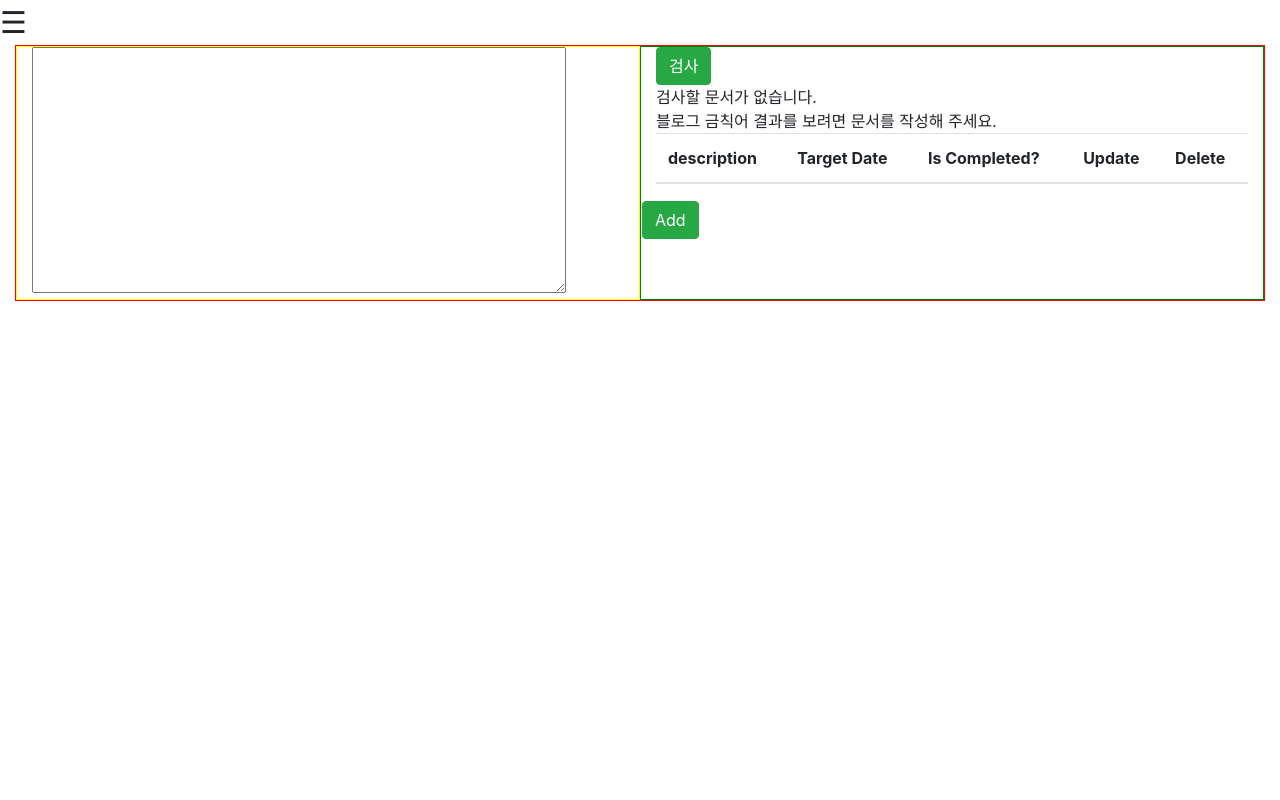
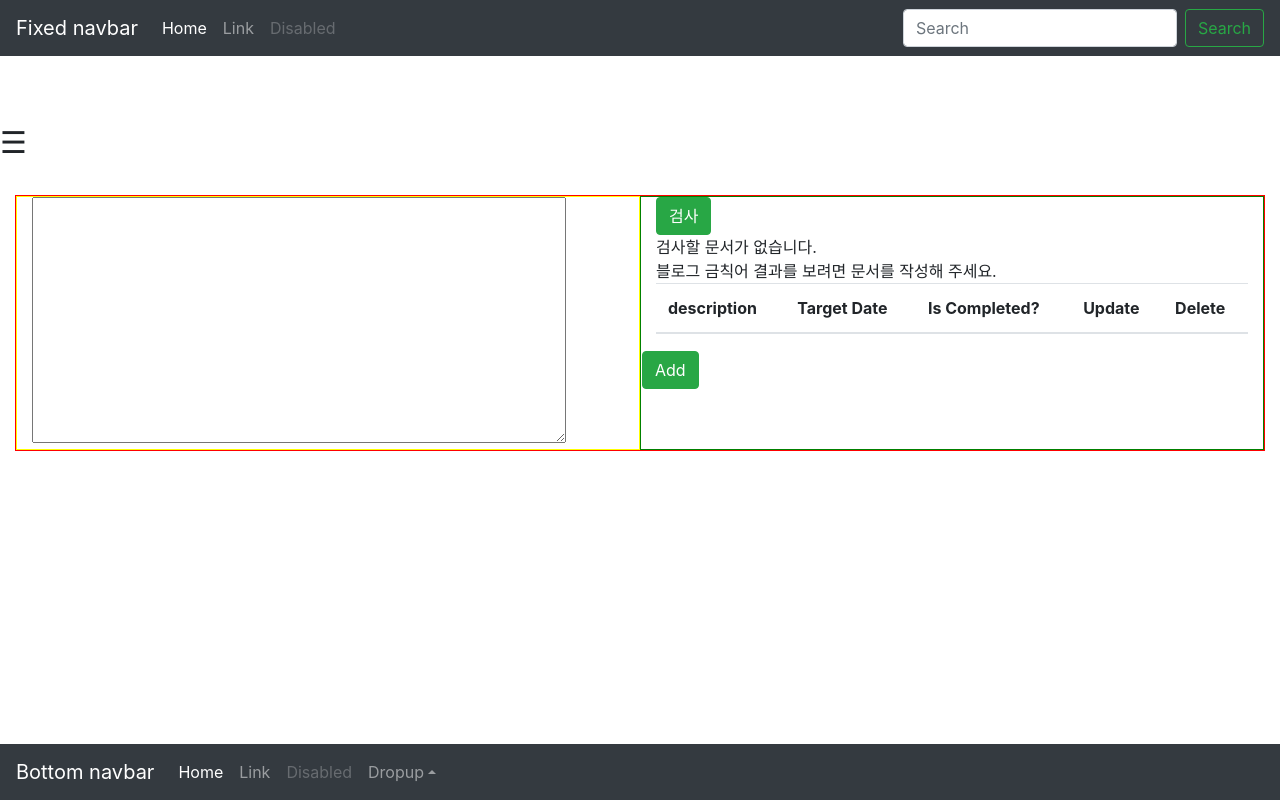
Before and after one commit to keunyop/badwordcheck-web, an Angular app: page / in a window 1280 px wide. Built offline with nearby package versions, Linux system fonts and the light colour scheme.

Commit message:
developing

```diff
--- a/src/app/app.component.html
+++ b/src/app/app.component.html
@@ -1,5 +1,8 @@
 <app-menu></app-menu>
+<app-navbar></app-navbar>
 
 <div class="container">
     <router-outlet></router-outlet>
 </div>
+
+<app-footer></app-footer>
--- a/src/app/app.module.ts
+++ b/src/app/app.module.ts
@@ -13,6 +13,8 @@
 import { HttpClientModule, HTTP_INTERCEPTORS } from '@angular/common/http';
 import { AlertComponent } from './alert/alert.component';
 import { HttpIntercepterBasicAuthService } from './service/http/http-intercepter-basic-auth.service';
+import { FooterComponent } from './footer/footer.component';
+import { NavbarComponent } from './navbar/navbar.component';
 
 @NgModule({
   declarations: [
@@ -24,6 +26,8 @@
     MenuComponent,
     LogoutComponent,
     AlertComponent,
+    FooterComponent,
+    NavbarComponent,
   ],
   imports: [BrowserModule, AppRoutingModule, FormsModule, HttpClientModule],
   providers: [
--- /dev/null
+++ b/src/app/footer/footer.component.css
@@ -0,0 +1,7 @@
+/* Sticky footer styles
+-------------------------------------------------- */
+
+footer {
+  /* Margin bottom by footer height */
+  margin-bottom: 60px;
+}
--- /dev/null
+++ b/src/app/footer/footer.component.html
@@ -0,0 +1,31 @@
+<footer>
+    <nav class="navbar fixed-bottom navbar-expand-sm navbar-dark bg-dark">
+        <a class="navbar-brand" href="#">Bottom navbar</a>
+        <button class="navbar-toggler" type="button" data-toggle="collapse" data-target="#navbarCollapse"
+            aria-controls="navbarCollapse" aria-expanded="false" aria-label="Toggle navigation">
+            <span class="navbar-toggler-icon"></span>
+        </button>
+        <div class="collapse navbar-collapse" id="navbarCollapse">
+            <ul class="navbar-nav mr-auto">
+                <li class="nav-item active">
+                    <a class="nav-link" href="#">Home <span class="sr-only">(current)</span></a>
+                </li>
+                <li class="nav-item">
+                    <a class="nav-link" href="#">Link</a>
+                </li>
+                <li class="nav-item">
+                    <a class="nav-link disabled" href="#">Disabled</a>
+                </li>
+                <li class="nav-item dropup">
+                    <a class="nav-link dropdown-toggle" href="https://getbootstrap.com" id="dropdown10"
+                        data-toggle="dropdown" aria-haspopup="true" aria-expanded="false">Dropup</a>
+                    <div class="dropdown-menu" aria-labelledby="dropdown10">
+                        <a class="dropdown-item" href="#">Action</a>
+                        <a class="dropdown-item" href="#">Another action</a>
+                        <a class="dropdown-item" href="#">Something else here</a>
+                    </div>
+                </li>
+            </ul>
+        </div>
+    </nav>
+</footer>
--- /dev/null
+++ b/src/app/footer/footer.component.ts
@@ -0,0 +1,15 @@
+import { Component, OnInit } from '@angular/core';
+
+@Component({
+  selector: 'app-footer',
+  templateUrl: './footer.component.html',
+  styleUrls: ['./footer.component.css']
+})
+export class FooterComponent implements OnInit {
+
+  constructor() { }
+
+  ngOnInit(): void {
+  }
+
+}
--- a/src/app/menu/menu.component.html
+++ b/src/app/menu/menu.component.html
@@ -1,3 +1,5 @@
+<br><br><br><br><br>
+
 <div id="side-menu" class="sidenav">
     <a href="javascript:void(0)" class="closebtn" (click)=closeNav()>&times; Close</a>
     <!-- <a href="/">Home</a> -->
--- /dev/null
+++ b/src/app/navbar/navbar.component.css
@@ -0,0 +1,7 @@
+/* Sticky header styles
+-------------------------------------------------- */
+
+header {
+  /* Margin bottom by header height */
+  margin-bottom: 30px;
+}
--- /dev/null
+++ b/src/app/navbar/navbar.component.html
@@ -0,0 +1,27 @@
+<header>
+  <!-- Fixed navbar -->
+  <nav class="navbar navbar-expand-md navbar-dark fixed-top bg-dark">
+    <a class="navbar-brand" href="#">Fixed navbar</a>
+    <button class="navbar-toggler" type="button" data-toggle="collapse" data-target="#navbarCollapse"
+      aria-controls="navbarCollapse" aria-expanded="false" aria-label="Toggle navigation">
+      <span class="navbar-toggler-icon"></span>
+    </button>
+    <div class="collapse navbar-collapse" id="navbarCollapse">
+      <ul class="navbar-nav mr-auto">
+        <li class="nav-item active">
+          <a class="nav-link" href="#">Home <span class="sr-only">(current)</span></a>
+        </li>
+        <li class="nav-item">
+          <a class="nav-link" href="#">Link</a>
+        </li>
+        <li class="nav-item">
+          <a class="nav-link disabled" href="#">Disabled</a>
+        </li>
+      </ul>
+      <form class="form-inline mt-2 mt-md-0">
+        <input class="form-control mr-sm-2" type="text" placeholder="Search" aria-label="Search">
+        <button class="btn btn-outline-success my-2 my-sm-0" type="submit">Search</button>
+      </form>
+    </div>
+  </nav>
+</header>
--- /dev/null
+++ b/src/app/navbar/navbar.component.ts
@@ -0,0 +1,15 @@
+import { Component, OnInit } from '@angular/core';
+
+@Component({
+  selector: 'app-navbar',
+  templateUrl: './navbar.component.html',
+  styleUrls: ['./navbar.component.css']
+})
+export class NavbarComponent implements OnInit {
+
+  constructor() { }
+
+  ngOnInit(): void {
+  }
+
+}
```
Also changed, not shown: 2 other files (tests, documents, lock files or other folders).
